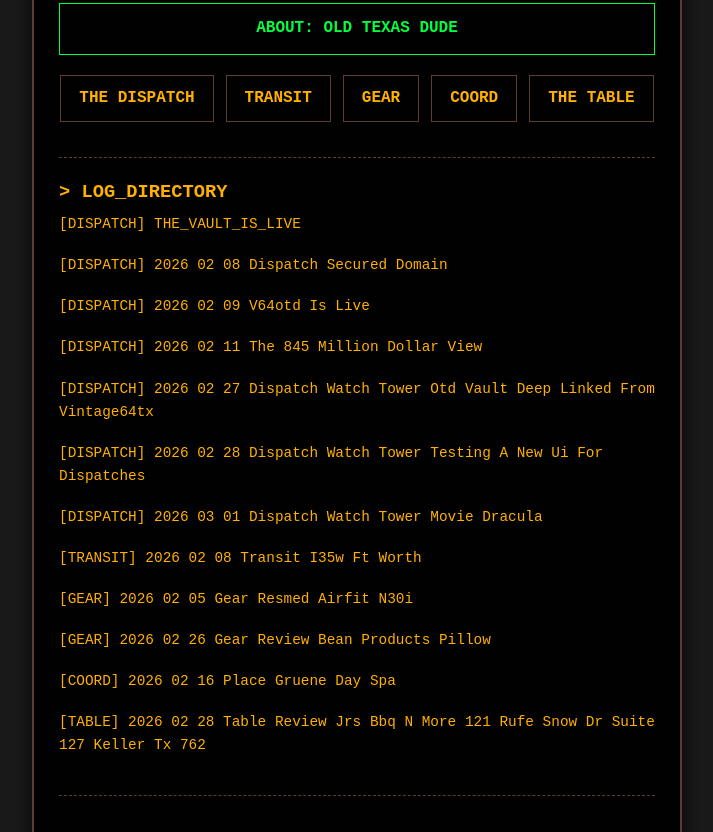
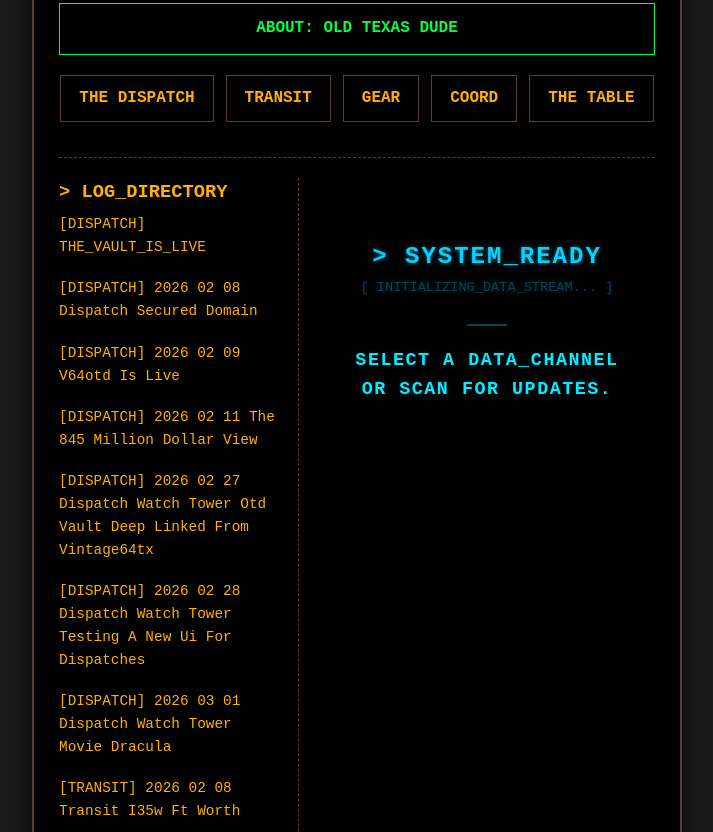
Before and after one commit to kdbush64-create/otd-vault, an Astro site: page / in a window 1280 px wide. Shown: the part 1141-1973 px from the top of the page, without its empty margins (283-996 px from the left). Built offline with nearby package versions, Linux system fonts and the light colour scheme; Astro itself is replaced by a stand-in of ours.

Commit message:
fix: vault-layout two-column row layout, sidebar width, log-display flex

```diff
--- a/public/style.css
+++ b/public/style.css
@@ -135,14 +135,22 @@ header {
 /* 6. LAYOUT */
 .vault-layout {
     display: flex;
-    flex-direction: column;
-    gap: 40px;
+    flex-direction: row;
+    gap: 20px;
+    align-items: flex-start;
 }
 
 .log-directory {
-    width: 100%;
-    border-bottom: 1px dashed var(--border);
-    padding-bottom: 25px;
+    width: 240px;
+    min-width: 180px;
+    flex-shrink: 0;
+    border-right: 1px dashed var(--border);
+    padding-right: 20px;
+}
+
+.log-display {
+    flex: 1;
+    min-width: 0;
 }
 
 .file-list {
```
